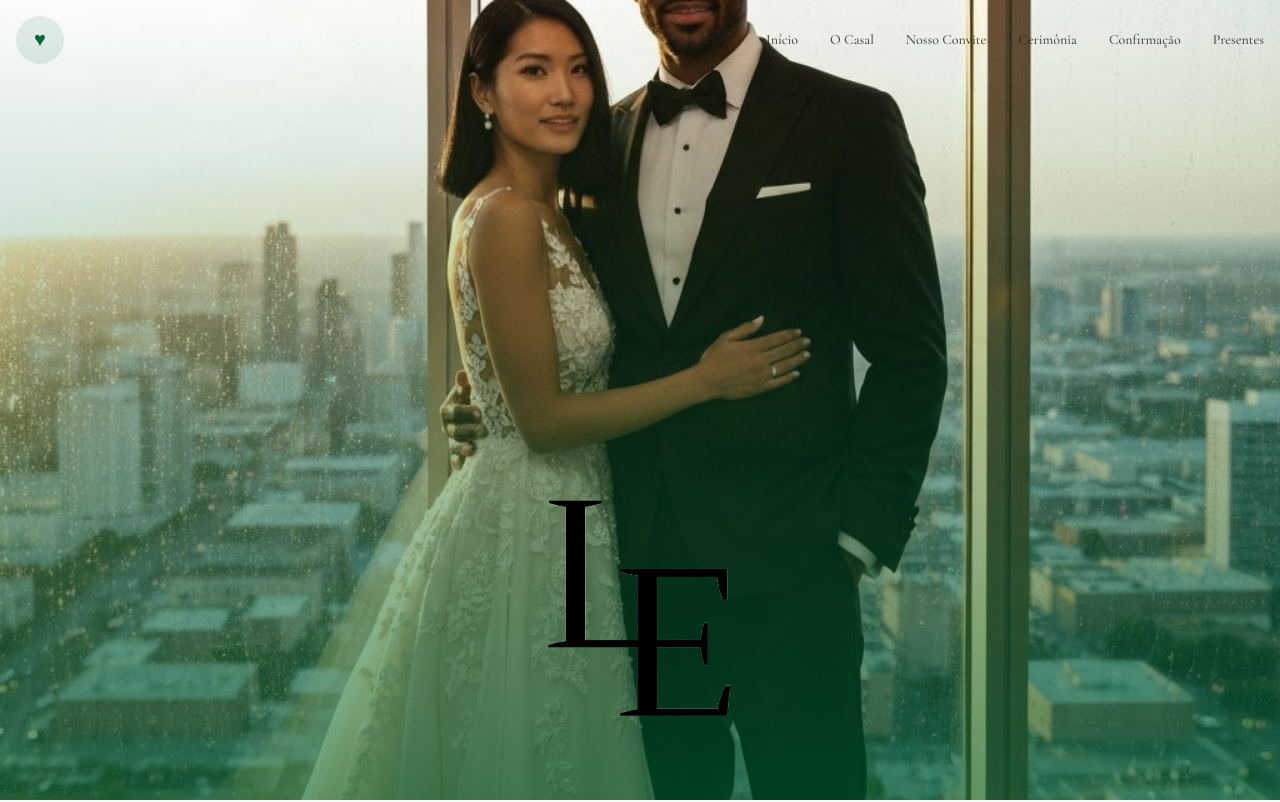
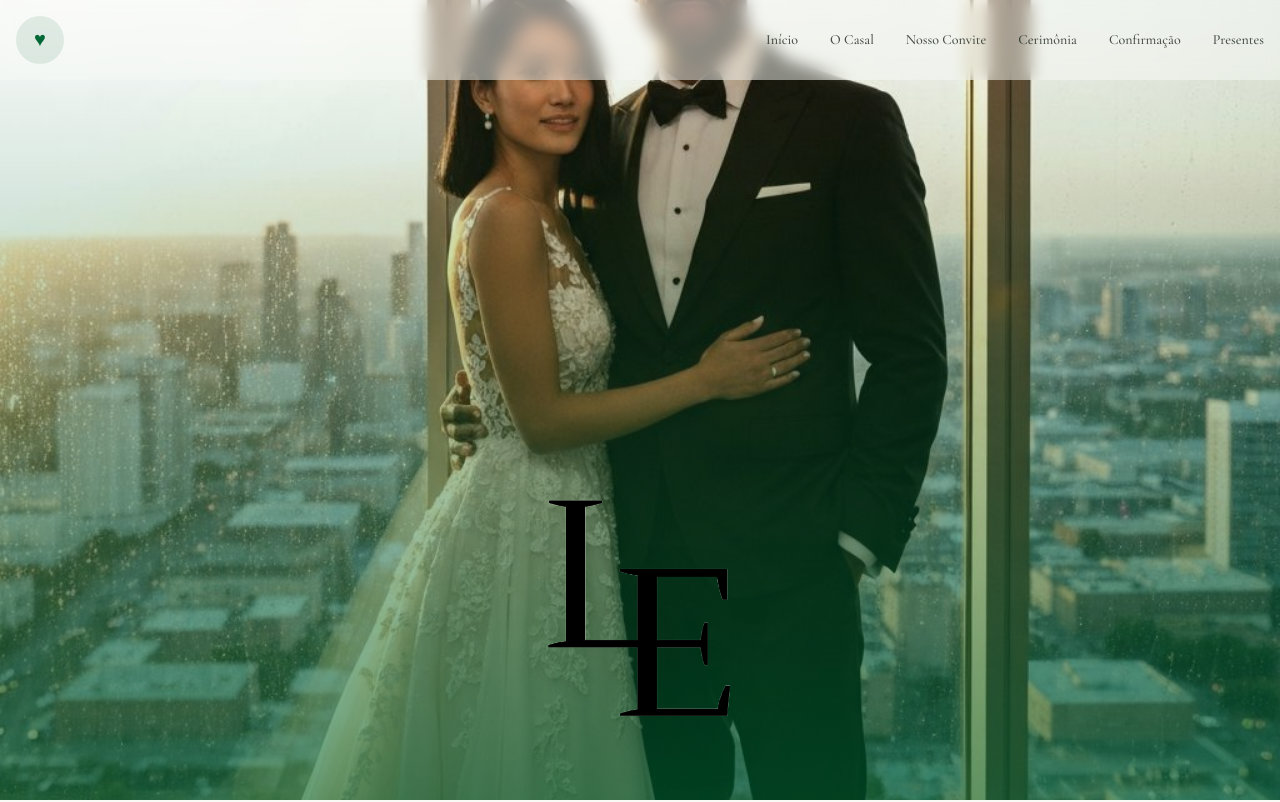
Before and after one commit to LucasVinicyus13/wedding, a Next.js app: page / in a window 1280 px wide. Shown: the top 802 px of the page. Built offline with nearby package versions, Linux system fonts and the light colour scheme.

Commit message:
Update header.tsx

```diff
--- a/components/header.tsx
+++ b/components/header.tsx
@@ -26,7 +26,7 @@ export function Header() {
   return (
     <header
       className={`fixed top-0 left-0 right-0 z-50 transition-all duration-300 ${
-        isScrolled ? "bg-background/95 backdrop-blur-sm shadow-sm" : "bg-transparent"
+        isScrolled ? "bg-background/95 backdrop-blur-sm shadow-sm" : "bg-background/50 backdrop-blur-sm"
       }`}
     >
       <div className="container mx-auto px-4">
```
